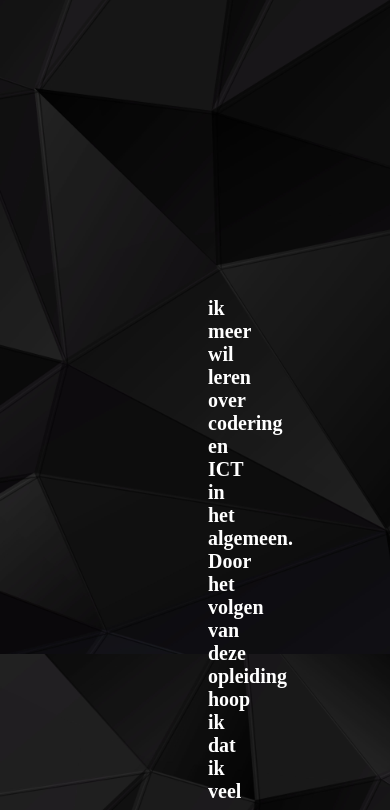
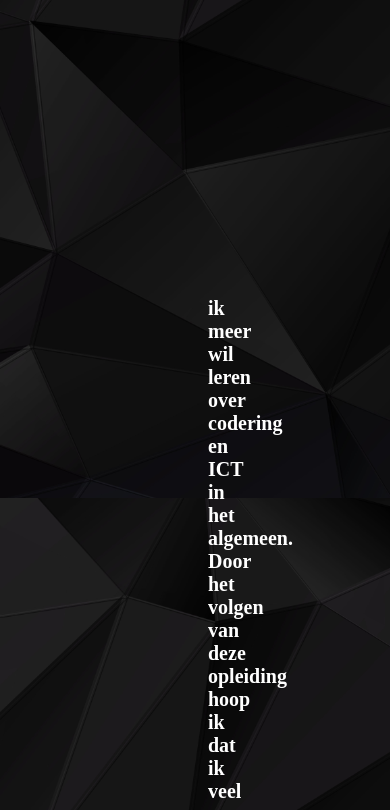
Before and after one commit to vincenthollestelle/vincenthollestelle.github.io, a plain HTML site: page index.html in a window 390 px wide. Shown: the part 346-1156 px from the top of the page. Drawn offline with Linux system fonts and the light colour scheme.

Commit message:
mobile
mobile

```diff
--- a/style.css
+++ b/style.css
@@ -1,6 +1,13 @@
 body {
   background-image: url("achtergrond.jpg");
-  background-size: 1000px, 1000px;
+  background-size: cover;
+}
+
+html {
+  width: 100%;
+  height: 100%;
+  margin: 0;
+  padding: 0;
 }
 
 div.gallery {
```
